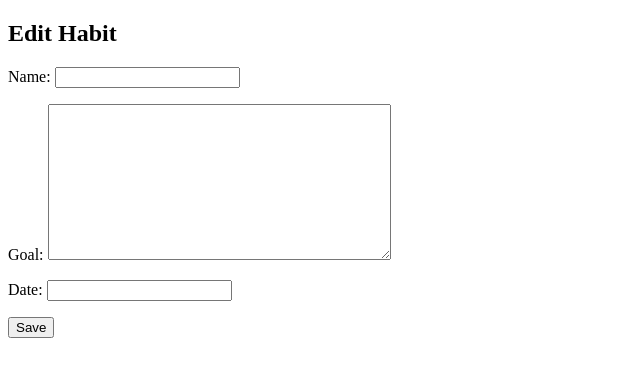
After one commit to momentum-cohort-2020-01/habit-tracker-team-guernsey, a Django app: template core/templates/core/habit_edit.html in a window 1280 px wide. The commit adds this page. Shown: the top 377 px of the page, without its empty margins (0-640 px from the left). Run offline with Django 3.2, Linux system fonts and the light colour scheme; the template is opened without the code that fills it: values that come from a table or form of the project are taken from there, others are empty.

Commit message:
add edit feature to habit

```diff
--- a/core/templates/core/habit_details.html
+++ b/core/templates/core/habit_details.html
@@ -1,4 +1,6 @@
 {% extends 'base.html' %}
 {% block content %}
+
 <h3>{{habit.name}}</h3>
+<a class='btn btn-edit' href="{% url 'habit-edit' pk %}">Edit</a>
 {% endblock content %}
--- /dev/null
+++ b/core/templates/core/habit_edit.html
@@ -0,0 +1,10 @@
+{% extends 'base.html' %}
+
+{% block content%}
+<h2>Edit Habit</h2>
+<form method="POST" class="habit-form">{% csrf_token %}
+    {{form.as_p}}
+    <button type="submit" class="save">Save</button>
+</form>
+
+{% endblock %}
--- a/core/templates/core/habit_list.html
+++ b/core/templates/core/habit_list.html
@@ -1,8 +1,14 @@
 {% extends 'base.html' %}
 {% block main %}
 {% for habit in habits %}
+<div class='habit-container'>
+    <a href= "{% url 'habit-details' habit.pk %}">
 <p>{{ habit.name }}</p>
 <p>{{ habit.goal }}</p>
 <p>{{ habit.date }}</p>
+<p>{{ habit.recording }}</p>
 {% endfor %}
 {% endblock %}
+
+</a>
+</div>
--- a/habit/urls.py
+++ b/habit/urls.py
@@ -25,6 +25,7 @@ urlpatterns = [
     path('habit/add/', views.habit_add, name='habit-add'),
     path('habit/<int:pk>', views.habit_details, name='habit-details'),
     path('accounts/', include('registration.backends.default.urls')),
+    path('habit/edit/<int:pk>', views.habit_edit, name='habit-edit')
 ]
 
 if settings.DEBUG:
```
Also changed, not shown: core/views.py (+11 -0 lines).
